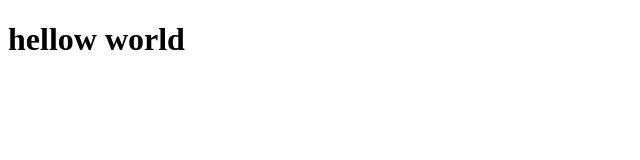
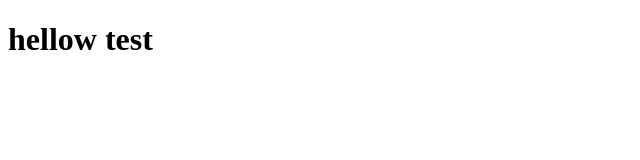
Before and after one commit to EshanMaduranga/abctest, a plain HTML site: page index.html in a window 1280 px wide. Shown: the full height of the page, 0-640 px from the left. Drawn offline with Linux system fonts and the light colour scheme.

Commit message:
index file of test changed

```diff
--- a/index.html
+++ b/index.html
@@ -7,6 +7,6 @@
     <title>Document</title>
 </head>
 <body>
-    <h1>hellow world</h1>
+    <h1>hellow test</h1>
 </body>
 </html>
```
